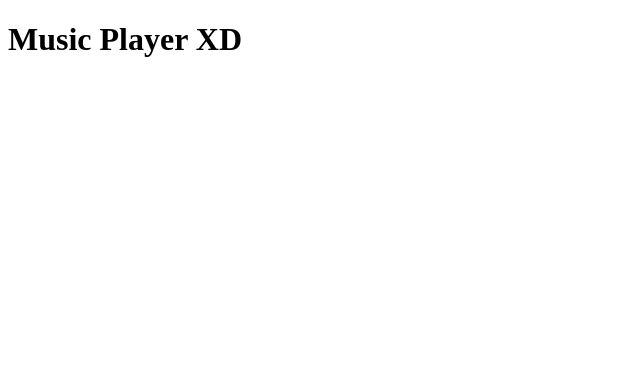
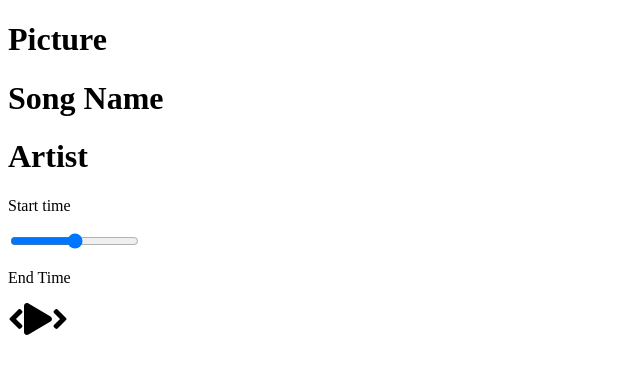
Before and after one commit to axdamx/react-music-player, a React (Create React App) app in the folder react-music-player/: page / in a window 1280 px wide. Shown: the top 374 px of the page, without its empty margins (0-640 px from the left). Built offline with nearby package versions, Linux system fonts and the light colour scheme.

Commit message:
importing fontawesome icon

```diff
--- a/react-music-player/package.json
+++ b/react-music-player/package.json
@@ -3,6 +3,9 @@
   "version": "0.1.0",
   "private": true,
   "dependencies": {
+    "@fortawesome/fontawesome-svg-core": "^1.2.32",
+    "@fortawesome/free-solid-svg-icons": "^5.15.1",
+    "@fortawesome/react-fontawesome": "^0.1.12",
     "@testing-library/jest-dom": "^5.11.5",
     "@testing-library/react": "^11.1.2",
     "@testing-library/user-event": "^12.2.2",
--- a/react-music-player/src/App.js
+++ b/react-music-player/src/App.js
@@ -1,8 +1,12 @@
 import React from "react";
+import Player from "./components/Player";
+import Song from "./components/Song";
+
 function App() {
   return (
     <div className="App">
-      <h1> Music Player XD </h1>
+      <Song />
+      <Player />
     </div>
   );
 }
--- /dev/null
+++ b/react-music-player/src/components/Player.js
@@ -0,0 +1,30 @@
+import { faPray } from "@fortawesome/free-solid-svg-icons";
+import React, { Component } from "react";
+import { FontAwesomeIcon } from "@fortawesome/react-fontawesome";
+import {
+  faPlay,
+  faAngleLeft,
+  faAngleRight,
+} from "@fortawesome/free-solid-svg-icons";
+const Player = () => {
+  return (
+    <div className="player">
+      <div className="time-control">
+        <p> Start time </p>
+        <input type="range" />
+        <p> End Time </p>
+      </div>
+      <div className="play-control">
+        <FontAwesomeIcon className="skip-back" size="2x" icon={faAngleLeft} />
+        <FontAwesomeIcon className="play" size="2x" icon={faPlay} />
+        <FontAwesomeIcon
+          className="skip-forward"
+          size="2x"
+          icon={faAngleRight}
+        />
+      </div>
+    </div>
+  );
+};
+
+export default Player;
--- /dev/null
+++ b/react-music-player/src/components/Song.js
@@ -0,0 +1,13 @@
+import React, { Component } from "react";
+
+const Song = () => {
+  return (
+    <div className="song">
+      <h1> Picture</h1>
+      <h1> Song Name</h1>
+      <h1> Artist </h1>
+    </div>
+  );
+};
+
+export default Song;
```
Also changed, not shown: 1 other file (tests, documents, lock files or other folders).
